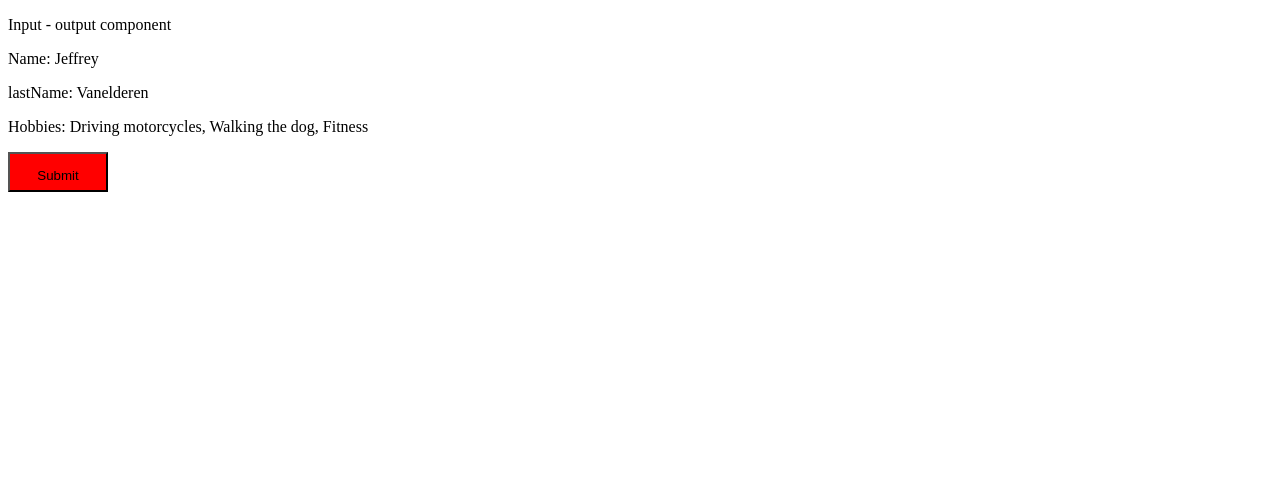
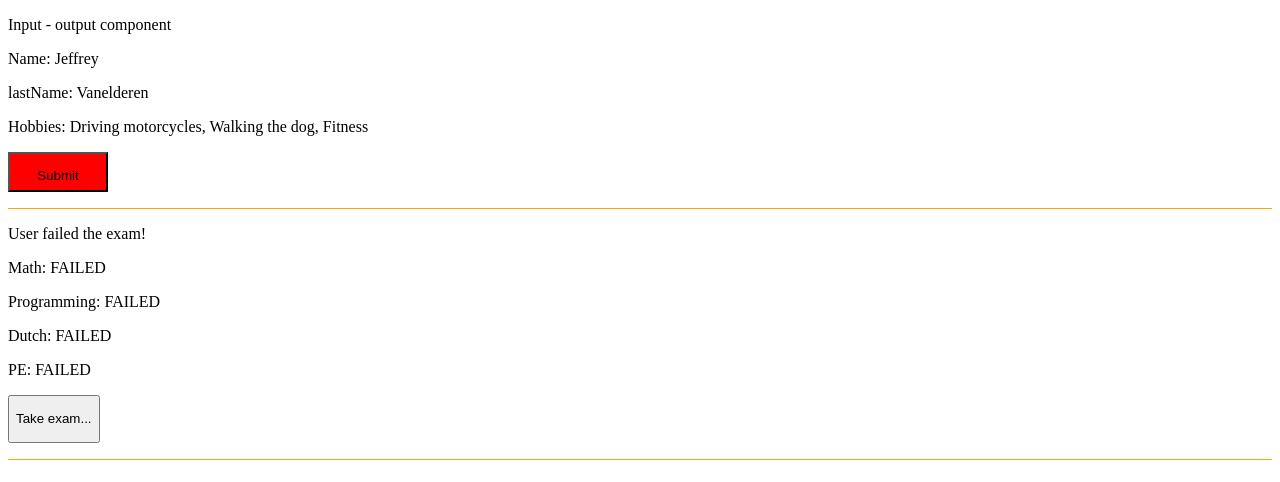
Before and after one commit to jeffreyvanelderen/Revival, an Angular app: page / in a window 1280 px wide. Shown: the top 482 px of the page. Built offline with nearby package versions, Linux system fonts and the light colour scheme.

Commit message:
Add control flows (conditionals and for loop in template)

```diff
--- a/src/app/app.component.html
+++ b/src/app/app.component.html
@@ -1,6 +1,9 @@
 <main class="main">
   <div class="content">
     <app-input-output [name]="someName" [lastName]="someLastName" (onSubmitEvent)="onReceiveDidSubmitEvent($event)" />
+    <app-divider />
+    <app-conditionals />
+    <app-divider />
   </div>
 </main>
 
--- a/src/app/app.component.ts
+++ b/src/app/app.component.ts
@@ -1,10 +1,12 @@
 import { Component } from '@angular/core';
 import { RouterOutlet } from '@angular/router';
 import { InputOutputComponent } from "./input-output/input-output.component";
+import { ConditionalsComponent } from "./conditionals/conditionals.component";
+import { DividerComponent } from "./divider/divider.component";
 
 @Component({
   selector: 'app-root',
-  imports: [RouterOutlet, InputOutputComponent],
+  imports: [RouterOutlet, InputOutputComponent, ConditionalsComponent, DividerComponent],
   templateUrl: './app.component.html',
   styleUrl: './app.component.scss'
 })
--- /dev/null
+++ b/src/app/conditionals/conditionals.component.html
@@ -0,0 +1,15 @@
+@if(hasPassedExam) {
+    <p>User passed the exam!</p>
+} @else {
+    <p>User failed the exam!</p>
+}
+
+@for (exam of exams; track exam) {
+    <p>{{ exam }}:  @if(hasPassedExam){ PASSED } @else { FAILED }</p>
+}
+
+<p>{{prediction}}</p>
+
+<button (click)="takeExam()" (mouseover)="prediction = hasPassedExam ? 'you will fail...' : 'you will succeed...'">
+    <p>Take exam...</p>
+</button>
--- /dev/null
+++ b/src/app/conditionals/conditionals.component.ts
@@ -0,0 +1,19 @@
+import { Component } from '@angular/core';
+
+@Component({
+  selector: 'app-conditionals',
+  imports: [],
+  templateUrl: './conditionals.component.html',
+  styleUrl: './conditionals.component.scss'
+})
+export class ConditionalsComponent {
+
+  hasPassedExam: boolean = false;
+  exams: string[] = ["Math", "Programming", "Dutch", "PE"];
+  prediction: string = '';
+
+  takeExam() {
+    this.hasPassedExam = !this.hasPassedExam;
+  }
+
+}
--- /dev/null
+++ b/src/app/divider/divider.component.html
@@ -0,0 +1 @@
+<div id="divider"></div>
--- /dev/null
+++ b/src/app/divider/divider.component.scss
@@ -0,0 +1,6 @@
+#divider {
+    width: 100%;
+    height: 1px;
+    background-color: orange;
+    margin: 16px 0 16px 0;
+}
```
Also changed, not shown: src/app/divider/divider.component.ts (added, +11 -0 lines), src/app/conditionals/conditionals.component.scss (added), 2 other files (tests, documents, lock files or other folders).
